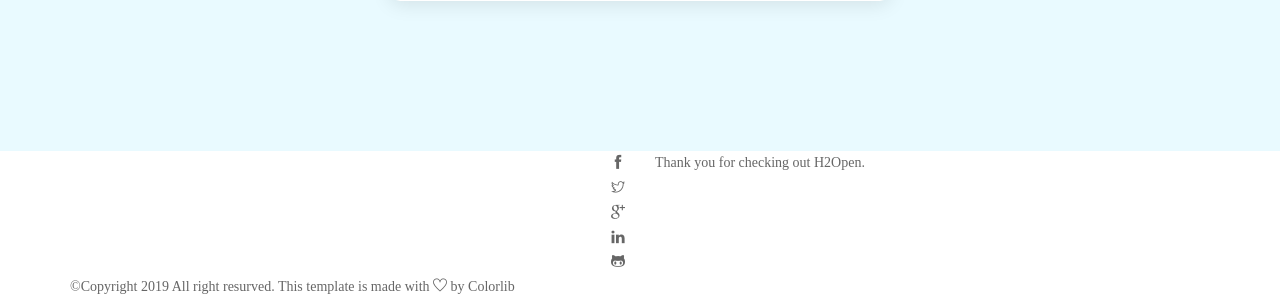
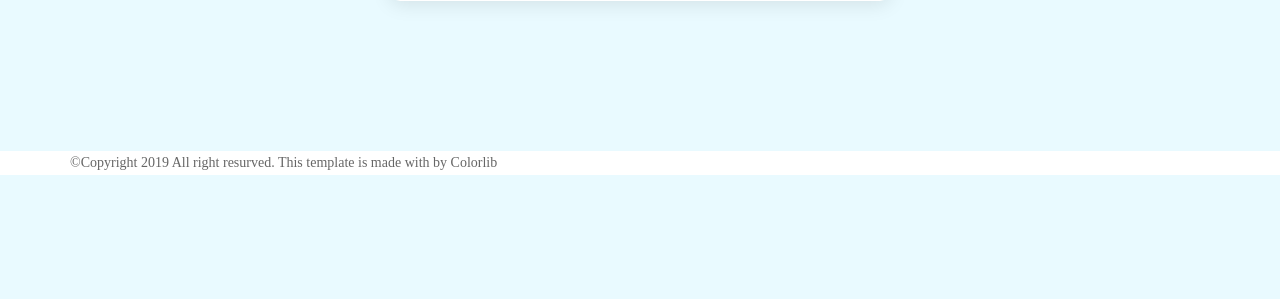
Before and after one commit to eckmo/eckmo.github.io, a PHP site: page /Login/login.html in a window 1280 px wide. Shown: the part 694-993 px from the top of the page. After the commit the page ends 869 px from the top, so only its background shows below. Run offline with PHP 8.4, Linux system fonts and the light colour scheme; some web fonts are replaced.

Commit message:
Styling the login page

```diff
--- a/Login/css/main.css
+++ b/Login/css/main.css
@@ -6,8 +6,7 @@
 [ FONT ]*/
 
 @font-face {
-  font-family: OpenSans-Regular;
-  src: url('../fonts/OpenSans/OpenSans-Regular.ttf');
+  font-family: 'Playfair Display', serif;
 }
 
 
--- a/Login/login.html
+++ b/Login/login.html
@@ -13,17 +13,8 @@
     <!-- Place favicon.ico in the root directory -->
     <link rel="apple-touch-icon" href="images/apple-touch-icon.png">
     <link rel="shortcut icon" type="image/ico" href="images/favicon.ico" />
-    <!-- Plugin-CSS -->
-    <link rel="stylesheet" href="css/bootstrap.min.css">
-    <link rel="stylesheet" href="css/owl.carousel.min.css">
-    <link rel="stylesheet" href="css/themify-icons.css">
-    <link rel="stylesheet" href="css/magnific-popup.css">
-    <link rel="stylesheet" href="css/animate.css">
-    <!-- Main-Stylesheets -->
-    <link rel="stylesheet" href="css/normalize.css">
-    <link rel="stylesheet" href="style.css">
-    <link rel="stylesheet" href="css/responsive.css">
-    <script src="js/vendor/modernizr-2.8.3.min.js"></script>
+    <!-- Font -->
+    <link href="https://fonts.googleapis.com/css?family=Playfair+Display&display=swap" rel="stylesheet">
 
     <!--===============================================================================================-->
 	<link rel="icon" type="image/png" href="images/icons/favicon.ico"/>
@@ -151,18 +142,6 @@
         <div class="footer-middle">
             <div class="container">
                 <div class="row">
-                    <div class="col-xs-12 col-sm-6 pull-right">
-                        <ul class="social-menu text-right x-left">
-                            <li><a href="#"><i class="ti-facebook"></i></a></li>
-                            <li><a href="#"><i class="ti-twitter"></i></a></li>
-                            <li><a href="#"><i class="ti-google"></i></a></li>
-                            <li><a href="#"><i class="ti-linkedin"></i></a></li>
-                            <li><a href="#"><i class="ti-github"></i></a></li>
-                        </ul>
-                    </div>
-                    <div class="col-xs-12 col-sm-6">
-                        <p>Thank you for checking out H2Open.</p>
-                    </div>
                 </div>
             </div>
         </div>
```
Also changed, not shown: 1 other file.
